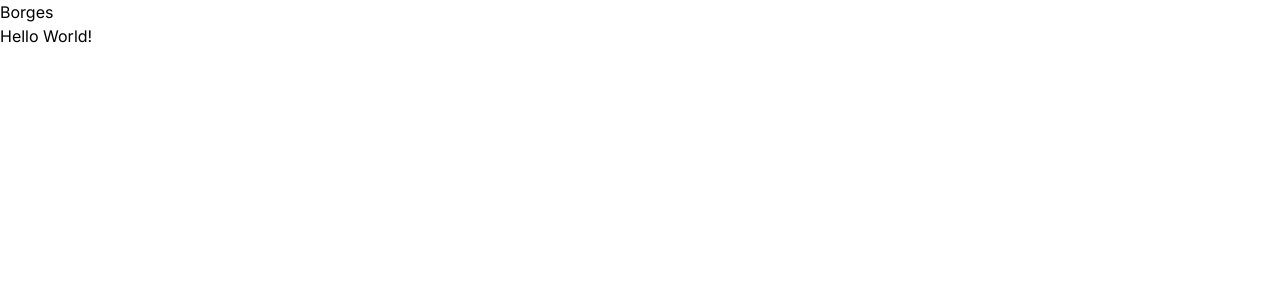
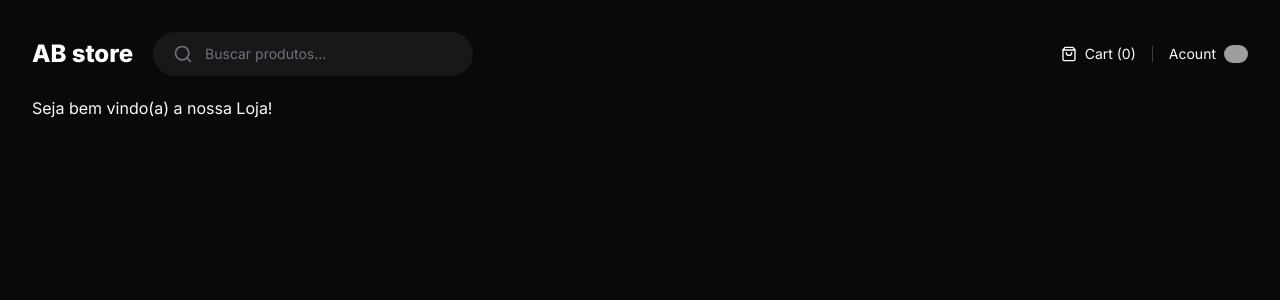
Before and after one commit to BorgesAbraao10/Ecomerce-Next, a Next.js app in the folder devstore/: page / in a window 1280 px wide. Shown: the top 300 px of the page. Built offline with nearby package versions, Linux system fonts and the light colour scheme; grey boxes are pictures that could not be loaded.

Commit message:
Last update

```diff
--- a/devstore/next.config.mjs
+++ b/devstore/next.config.mjs
@@ -1,4 +1,8 @@
 /** @type {import('next').NextConfig} */
-const nextConfig = {};
+const nextConfig = {
+  images: {
+    domains: ["github.com"],
+  },
+};
 
 export default nextConfig;
--- a/devstore/package.json
+++ b/devstore/package.json
@@ -9,6 +9,7 @@
     "lint": "next lint"
   },
   "dependencies": {
+    "lucide-react": "^0.363.0",
     "next": "14.1.4",
     "react": "^18",
     "react-dom": "^18"
--- a/devstore/src/app/(store)/(home)/page.tsx
+++ b/devstore/src/app/(store)/(home)/page.tsx
@@ -1,4 +1,4 @@
 export default async function Home() {
   await new Promise((resolve) => setTimeout(resolve, 2000));
-  return <h1>Hello World!</h1>;
+  return <h1>Seja bem vindo(a) a nossa Loja!</h1>;
 }
--- a/devstore/src/app/(store)/layout.tsx
+++ b/devstore/src/app/(store)/layout.tsx
@@ -1,9 +1,10 @@
+import { Header } from "@/components/header";
 import { ReactNode } from "react";
 
 export default function StoreLayout({ children }: { children: ReactNode }) {
   return (
-    <div>
-      <p>Borges</p>
+    <div className="mx-auto grid min-h-screen w-full max-w-[1600px] grid-rows-app gap-5 p-8">
+      <Header />
       {children}
     </div>
   );
--- a/devstore/src/app/layout.tsx
+++ b/devstore/src/app/layout.tsx
@@ -15,7 +15,7 @@
 }) {
   return (
     <html className={inter.variable} lang="pt-br">
-      <body>{children}</body>
+      <body className="bg-zinc-950 text-zinc-50 antialiased">{children}</body>
     </html>
   );
 }
--- a/devstore/src/components/header.tsx
+++ b/devstore/src/components/header.tsx
@@ -1,11 +1,43 @@
-import { Header } from "@/components/header";
-import { ReactNode } from "react";
+import Link from "next/link";
+import { Search } from "lucide-react";
+import { ShoppingBag } from "lucide-react";
+import Image from "next/image";
 
-export default function StoreLayout({ children }: { children: ReactNode }) {
+export function Header() {
   return (
-    <div>
-      <Header />
-      {children}
+    <div className="flex items-center justify-between">
+      <div className="flex items-center gap-5">
+        <Link href="/" className="text-2xl font-extrabold text-white">
+          AB store
+        </Link>
+
+        <form className="flex w-[320px] items-center gap-3 rounded-full bg-zinc-900 px-5 py-3 ring-zinc-700">
+          <Search className="w-5 h-5 text-zinc-500" />
+          <input
+            placeholder="Buscar produtos..."
+            className="flex-1 bg-transparent text-sm outline-none placeholder:text-zinc-500"
+          />
+        </form>
+      </div>
+      <div className="flex items-center gap-4">
+        <div className="flex items-center gap-2">
+          <ShoppingBag className="h-4 w-4" />
+          <span className="text-sm">Cart (0)</span>
+        </div>
+
+        <div className="w-px h-4 bg-zinc-700" />
+
+        <Link href="/" className="flex items-center gap-2 hover:underline">
+          <span className="text-sm">Acount</span>
+          <Image
+            src="https://github.com/BorgesAbraao10.png"
+            className="h6 w6 rounded-full"
+            width={24}
+            height={24}
+            alt=""
+          />
+        </Link>
+      </div>
     </div>
   );
 }
--- a/devstore/tailwind.config.ts
+++ b/devstore/tailwind.config.ts
@@ -10,6 +10,9 @@
     fontFamily: {
       sans: "var(--font-inter)",
     },
+    gridTemplateRows: {
+      app: "min-content max-content",
+    },
   },
   plugins: [],
 };
```
Also changed, not shown: 1 other file (tests, documents, lock files or other folders).
